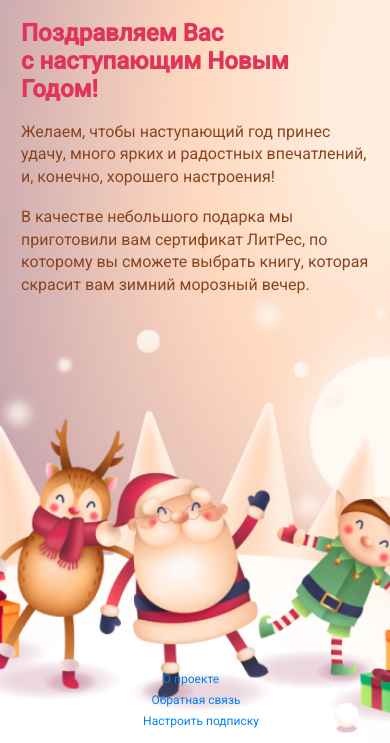
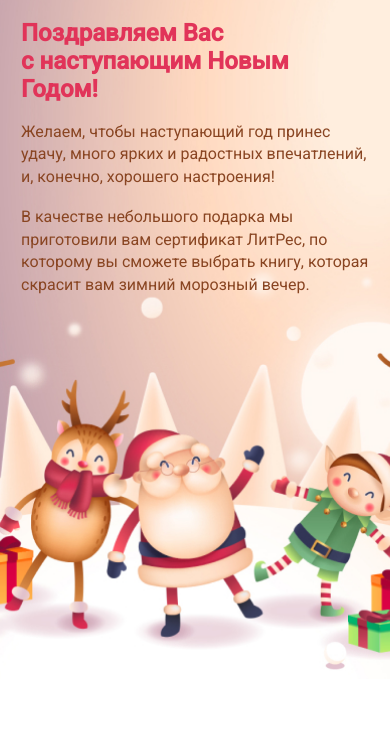
Before and after one commit to kstarworh/congratulations, a plain HTML site: page index.html in a window 390 px wide. Shown: the part 102-845 px from the top of the page. Drawn offline with Linux system fonts and the light colour scheme.

Commit message:
remove link

```diff
--- a/index.html
+++ b/index.html
@@ -15,9 +15,7 @@
             padding-right: 65px;
         }
 
-        .link:not(:last-child) {
-            border-right: 1px solid #E0E0E0;
-        }
+
 
         @media all and (max-width: 480px) {
             .table {
@@ -25,14 +23,7 @@
                 padding-right: 20px;
             }
 
-            .link {
-                display: block;
-                width: 100% !important;
-                border: none;
-            }
-            .link:not(:last-child) {
-                border-right: none;
-            }
+
         }
     </style>
 </head>
@@ -68,31 +59,6 @@
                 книгу, которая скрасит вам зимний морозный вечер.</p>
         </td>
     </tr>
-    <tr>
-        <td>
-            <table style="padding: 0;border-width: 0;border-spacing: 0;margin: 0 auto;">
-                <tr>
-                    <td class="link" style="text-align: center">
-                        <a href="#"
-                           style="padding-right: 10px;font-family: 'Roboto', sans-serif;font-style: normal;font-weight: normal;font-size: 12px;line-height: 140%;text-align: center;color: #0084F4;text-decoration: none;">О
-                            проекте</a>
-
-                    </td>
-                    <td class="link" style="text-align: center">
-                        <a href="#"
-                           style="padding-right: 10px;padding-left:10px;font-family: 'Roboto', sans-serif;font-style: normal;font-weight: normal;font-size: 12px;line-height: 140%;text-align: center;color: #0084F4;text-decoration: none;">Обратная
-                            связь</a>
-
-                    </td>
-                    <td class="link" style="text-align: center">
-                        <a href="#"
-                           style="font-family: 'Roboto', sans-serif;padding-left:10px;font-style: normal;font-weight: normal;font-size: 12px;line-height: 140%;text-align: center;color: #0084F4;text-decoration: none;">Настроить
-                            подписку</a>
-                    </td>
-                </tr>
-            </table>
-        </td>
-    </tr>
 </table>
 </body>
 </html>
```
